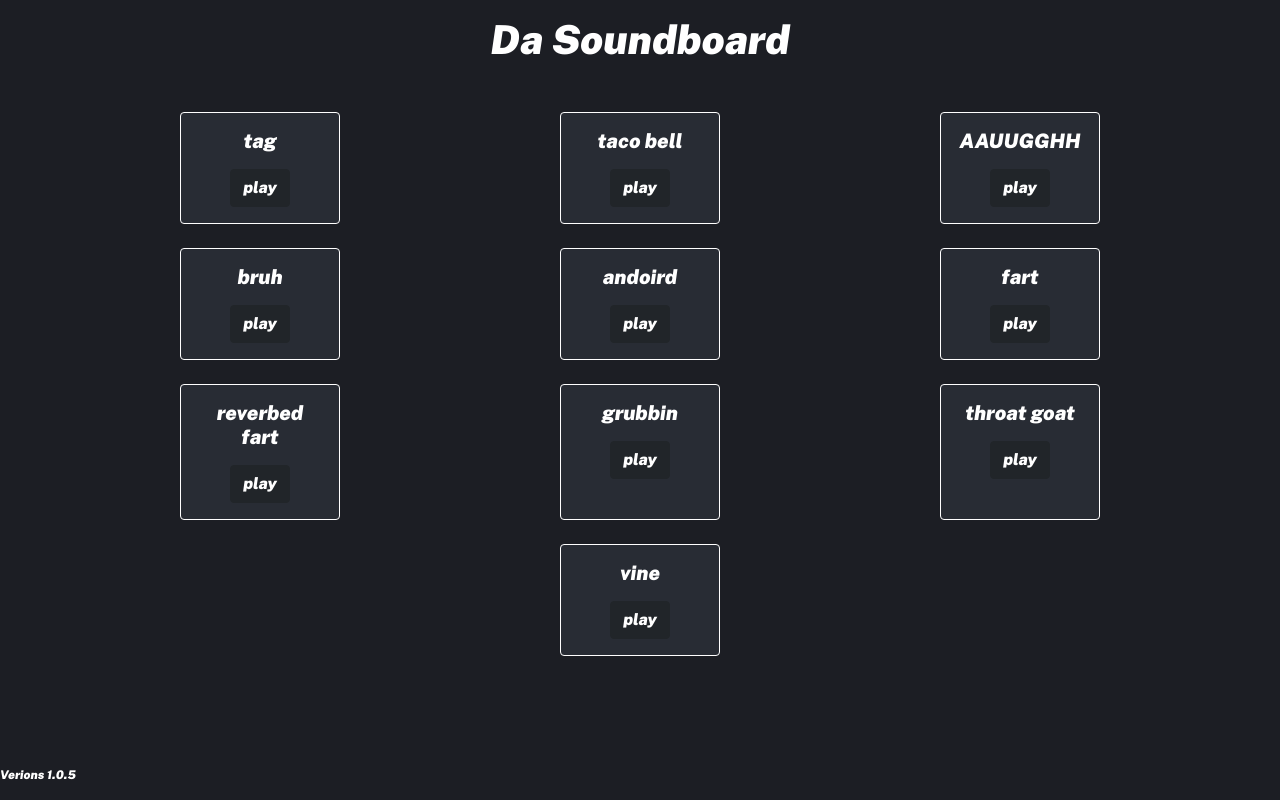
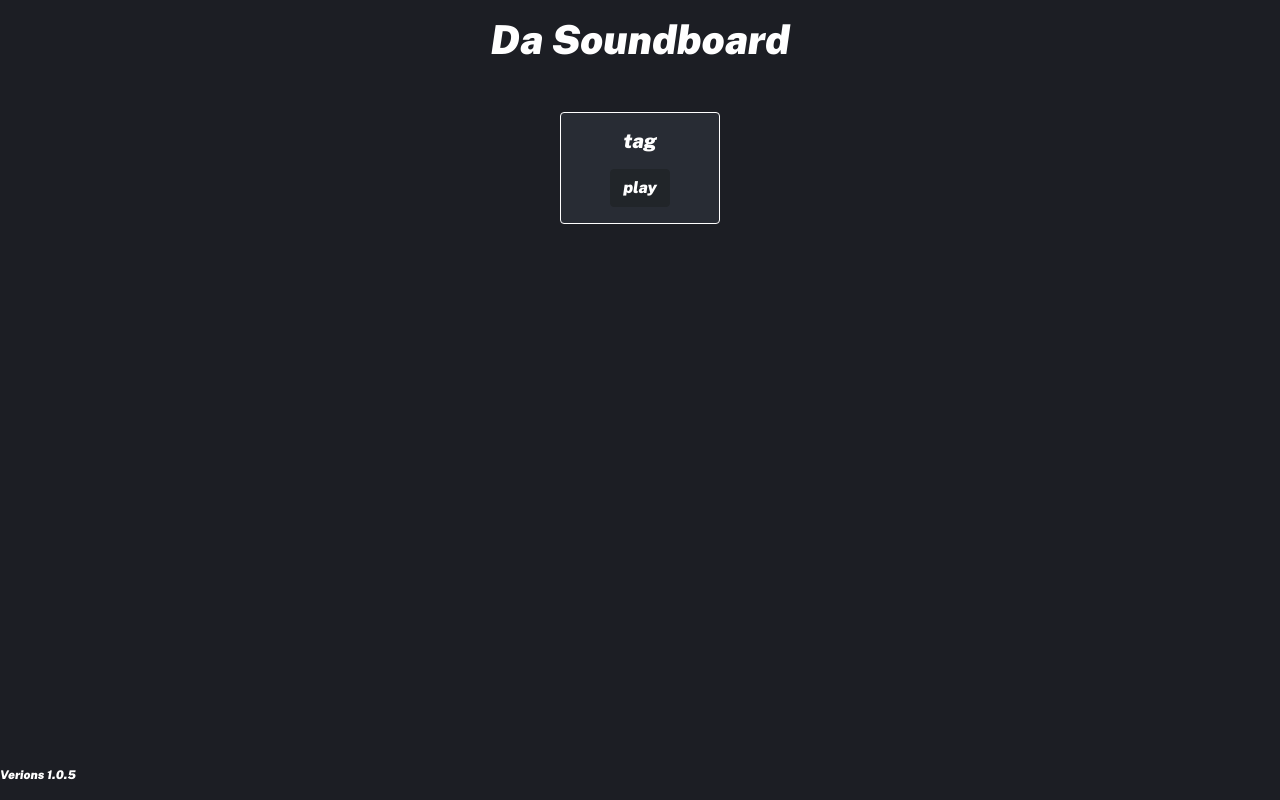
Before and after one commit to 3jsimba/dasoundboard, a React (Create React App) app: page / in a window 1280 px wide. Built offline with nearby package versions, Linux system fonts and the light colour scheme; no server answers.

Commit message:
card component

```diff
--- a/src/App.jsx
+++ b/src/App.jsx
@@ -1,8 +1,9 @@
 import React from 'react';
 import './App.css';
-import { Card, Button } from 'react-bootstrap';
+// import { Card, Button } from 'react-bootstrap';
 import { Howl } from 'howler';
 import soundData from './sounds.json';
+import Card from './components/Card.jsx';
 
 const sounds = soundData.soundData.map(sound => {
   return {
@@ -31,7 +32,7 @@ function App(){
       </div>
 
 
-      <div className="container">
+      {/* <div className="container">
         <div className="row">
 
           <div className= "col">
@@ -191,6 +192,14 @@ function App(){
           </div>
 
         </div>
+      </div> */}
+
+      <div className="container">
+        <div className="row">
+          <div className= "col">
+            <Card title="tag" howlClass={sounds[0].sound.play()} />
+          </div>
+        </div>
       </div>
 
       <footer className='footer'>
--- /dev/null
+++ b/src/components/Card.css
@@ -0,0 +1,12 @@
+/* card css */
+
+.card{
+  text-align: center;
+  color: white;
+  font-family: Public Sans;
+}
+
+.btn{
+
+  color: white;
+}
--- /dev/null
+++ b/src/components/Card.jsx
@@ -0,0 +1,23 @@
+import React from "react";
+import { Card, Button } from 'react-bootstrap';
+
+function card({ title, howlClass }) {
+    return(
+        <>
+            <Card border = 'white' style = {{width: '10rem'}} className = 'card'>
+                <Card.Body>
+
+                    <Card.Title>{title}</Card.Title>
+
+                    <Card.Text></Card.Text>
+
+                    <Button onClick={() => howlClass.sound.play()} variant="dark">play</Button>
+
+
+                </Card.Body>
+            </Card>
+        </>
+    )
+}
+
+export default card;
```
Also changed, not shown: vue.txt (added).
